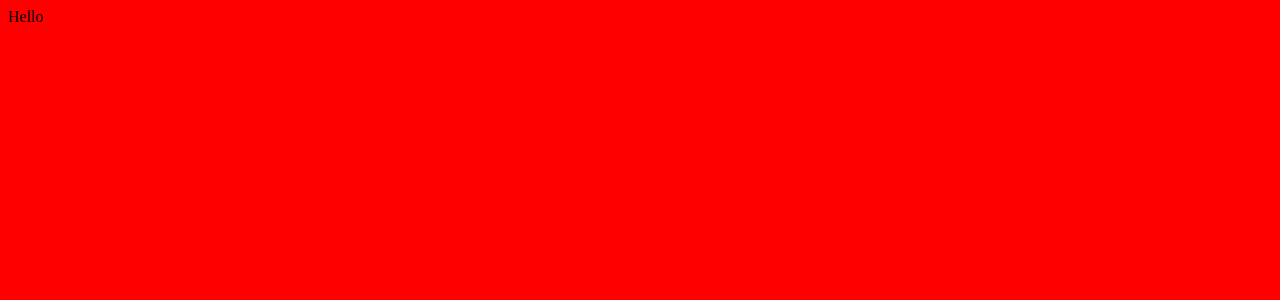
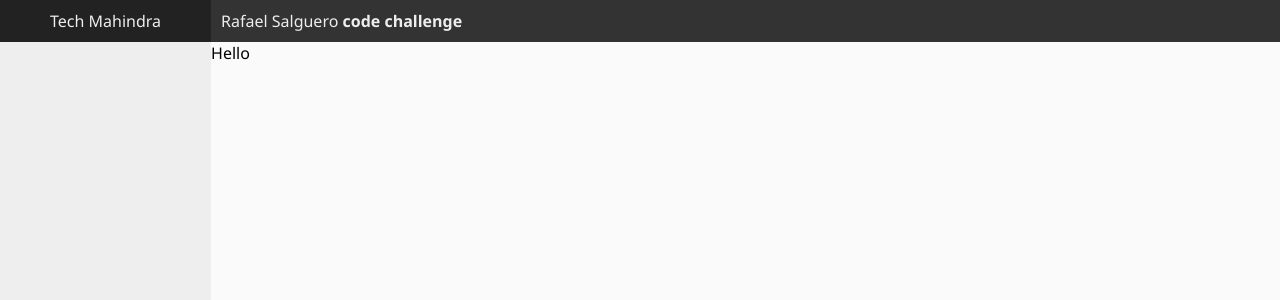
Before and after one commit to RafaelSalguero/TechMahindraCodeChallenge, a React app: page / in a window 1280 px wide. Shown: the top 300 px of the page. Built offline with nearby package versions, Linux system fonts and the light colour scheme.

Commit message:
shell layout

```diff
--- a/src/index.tsx
+++ b/src/index.tsx
@@ -1,12 +1,13 @@
 import React from "react";
 import ReactDOM from "react-dom";
+import { Shell } from "./shell";
 
 /**Root app component */
 export function App() {
     return (
-        <div>
+        <Shell>
             Hello
-        </div>
+        </Shell>
     )
 }
 
--- /dev/null
+++ b/src/shell/index.tsx
@@ -0,0 +1,25 @@
+import * as React from "react";
+
+/**The app shell contains the main menu, app title and app content */
+export function Shell(props: React.PropsWithChildren<{}>) {
+    return (
+        <div className="shell">
+            <div className="icon">
+                Tech Mahindra
+            </div>
+            <div className="header">
+                <span>
+                    Rafael Salguero <b>code challenge</b>
+                </span>
+            </div>
+
+            <div className="sidebar">
+
+            </div>
+
+            <div className="content">
+                {props.children}
+            </div>
+        </div>
+    )
+}
--- a/style/index.css
+++ b/style/index.css
@@ -1,3 +1,8 @@
+@import "shell/index.css";
+
 body {
-    background: red;
+    background: #fafafa;
+    font-family: Segoe UI, sans-serif;
+    padding: 0;
+    margin: 0;
 }
--- /dev/null
+++ b/style/shell/index.css
@@ -0,0 +1,46 @@
+@import "sidebar.css";
+
+.shell {
+    display: grid;
+    grid-template-columns: auto 1fr;
+    grid-template-rows: auto 1fr;
+
+    grid-template-areas:
+        "icon header"
+        "sidebar content"
+    ;
+
+    width: 100vw;
+    height: 100vh;
+}
+
+.shell>.icon {
+    grid-area: icon;
+
+    display: grid;
+    align-items: center;
+    justify-items: center;
+
+    background: #222;
+    color: #eee;
+    padding: 10px 50px;
+    font-weight: 500;
+}
+
+.shell>.header {
+    grid-area: header;
+    display: grid;
+    grid-auto-flow: column;
+
+    grid-auto-columns: auto;
+    align-items: center;
+    justify-items: start;
+
+    background: #333;
+    color: #eee;
+    padding: 10px;
+}
+
+.shell>.sidebar {
+    grid-area: sidebar;
+}
--- /dev/null
+++ b/style/shell/sidebar.css
@@ -0,0 +1,9 @@
+.shell>.sidebar {
+    background: #eee;
+    padding: 10px;
+
+    display: grid;
+    grid-auto-rows: auto;
+    align-items: start;
+    justify-items: start;
+}
```
Also changed, not shown: 1 other file (tests, documents, lock files or other folders).
